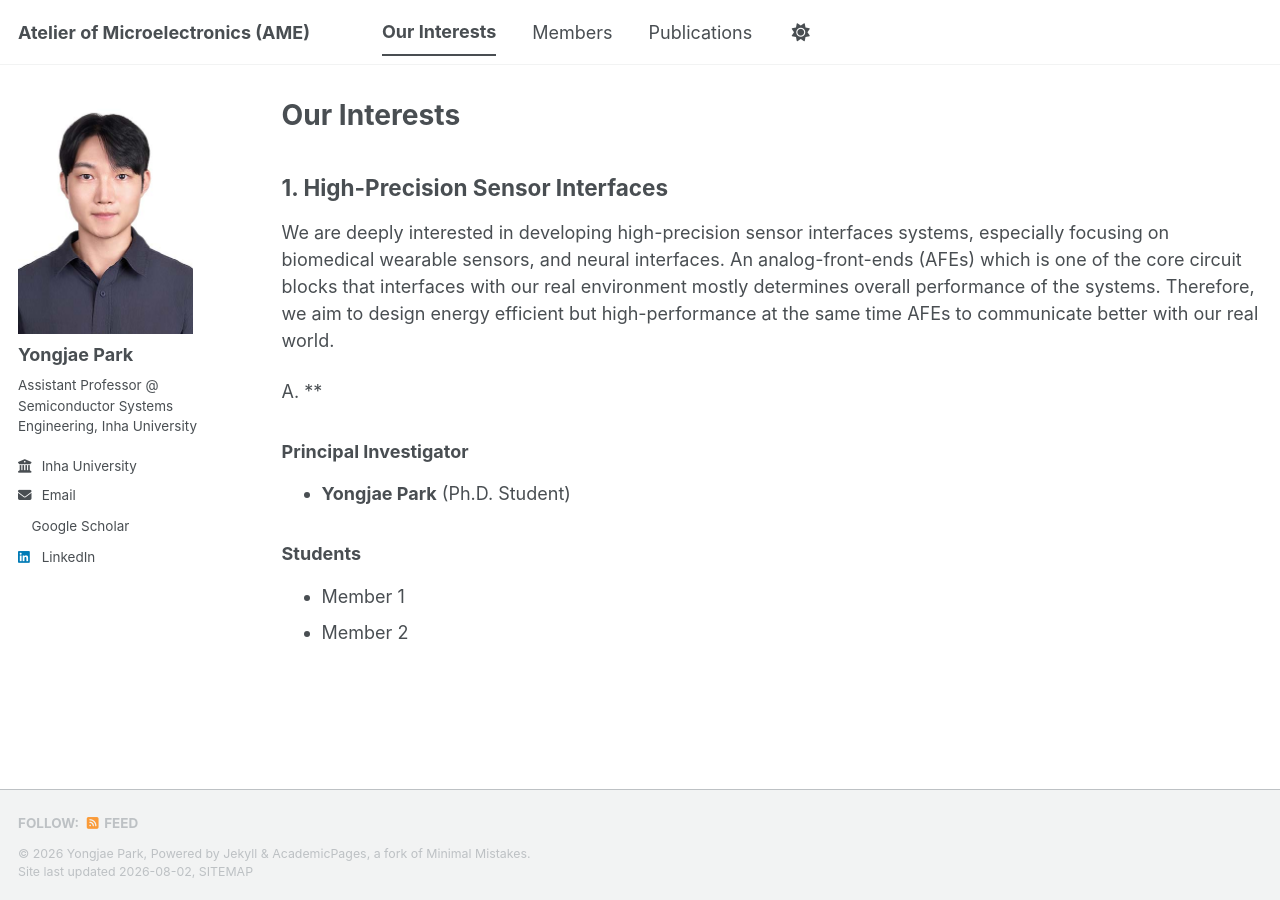
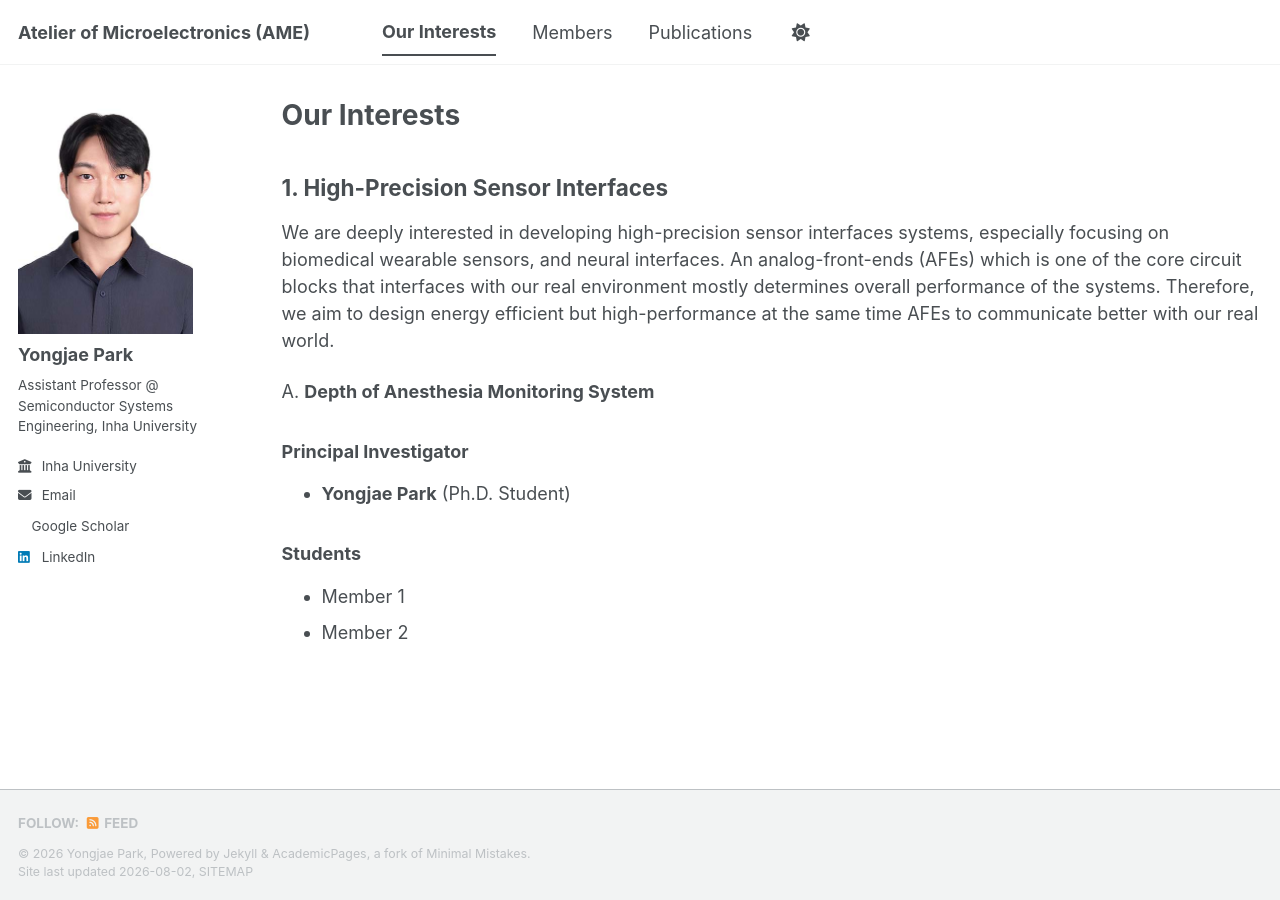
Before and after one commit to yong27park/AME.github.io, a Jekyll site: the page built from _pages/ourinterests.md, in a window 1280 px wide. Built offline with Jekyll 4.4.1, drawn with Linux system fonts in a browser that asks for light colours; a style sheet for code colours, icons or effects is not loaded.

Commit message:
Update ourinterests.md

```diff
--- a/_pages/ourinterests.md
+++ b/_pages/ourinterests.md
@@ -8,7 +8,9 @@ author_profile: true
 ## 1. High-Precision Sensor Interfaces
  We are deeply interested in developing high-precision sensor interfaces systems, especially focusing on biomedical wearable sensors, and neural interfaces. An analog-front-ends (AFEs) which is one of the core circuit blocks that interfaces with our real environment mostly determines overall performance of the systems. Therefore, we aim to design energy efficient but high-performance at the same time AFEs to communicate better with our real world.
 
- A. **
+ A. **Depth of Anesthesia Monitoring System**
+
+
 
 ### Principal Investigator
 * **Yongjae Park** (Ph.D. Student)
```
